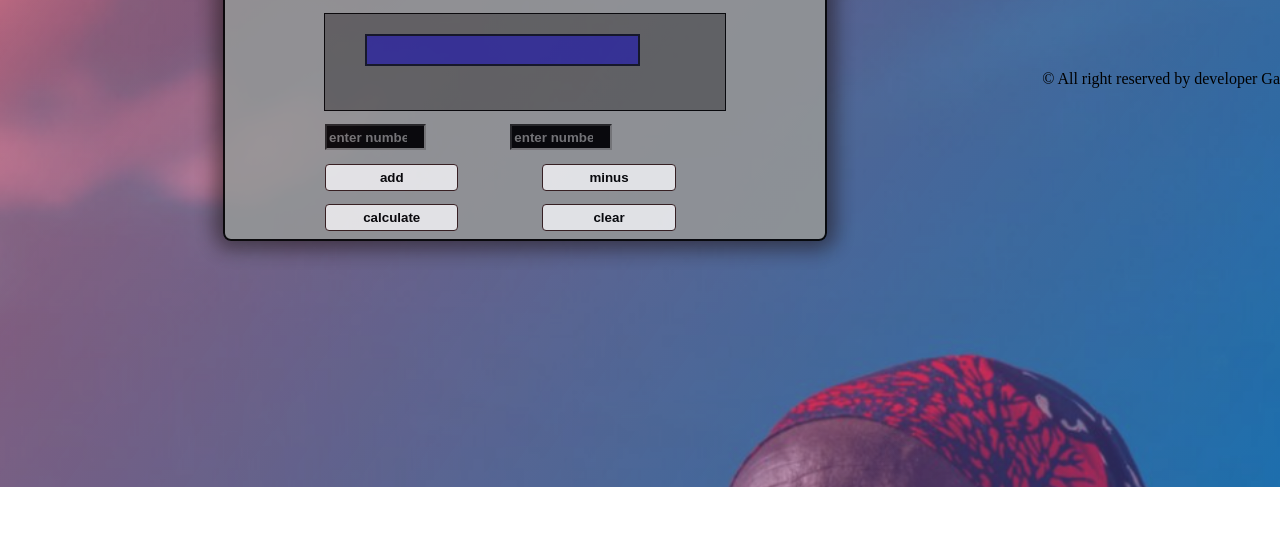
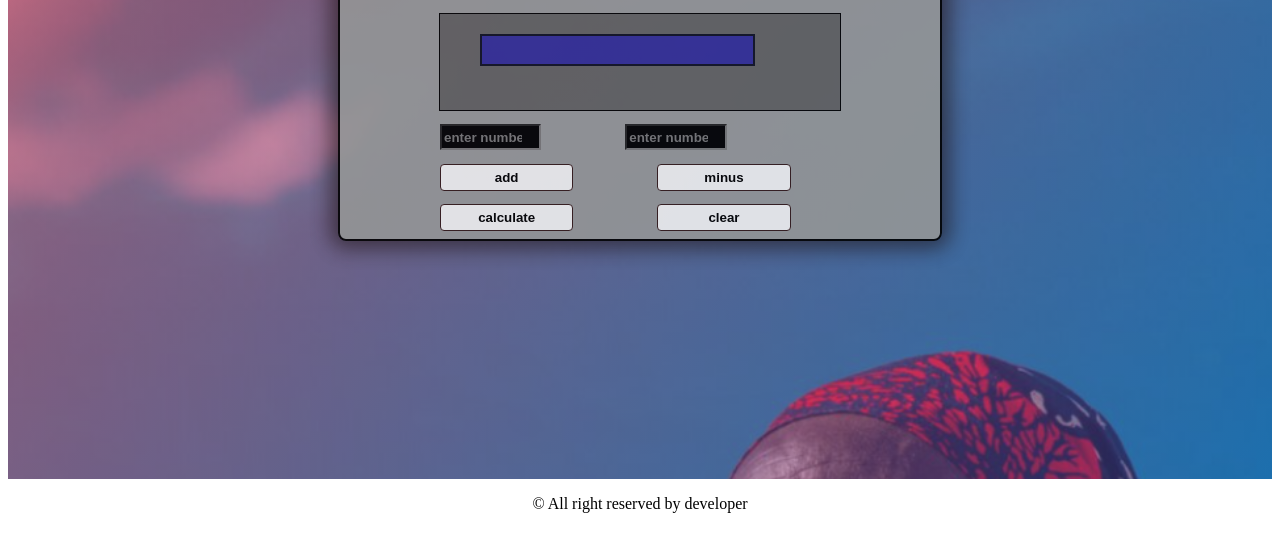
Before and after one commit to GadNISHIMWE/calculator-App, a plain HTML site: page calculate.html in a window 1280 px wide. Shown: the part 329-866 px from the top of the page. Before the commit the page ends 816 px from the top, so only its background shows below. Drawn offline with Linux system fonts and the light colour scheme.

Commit message:
changes on html

```diff
--- a/calculate.css
+++ b/calculate.css
@@ -2,7 +2,7 @@
     --primary:hsl(350, 90%, 63%,0.65);
     --secondary:hsl(230, 96%, 65%,0.35);
 }
-body{
+#body-container{
     height: 100vh;
     width: 100%;
     display: flex;
--- a/calculate.html
+++ b/calculate.html
@@ -7,6 +7,7 @@
     <link rel="stylesheet" href="calculate.css">
 </head>
 <body>
+    <div id="body-container">
     <div class="container">
 
     <div class="header"><h1>simple calculator</h1></div>
@@ -30,8 +31,11 @@
 
 </div>
 <script src="calculate.js"></script>
+
+
+</div>
 <footer>
-    <p>&copy; All right reserved by developer Gad</p>
+    <p>&copy; All right reserved by developer </p>
 </footer>
 </body>
 </html>
```
